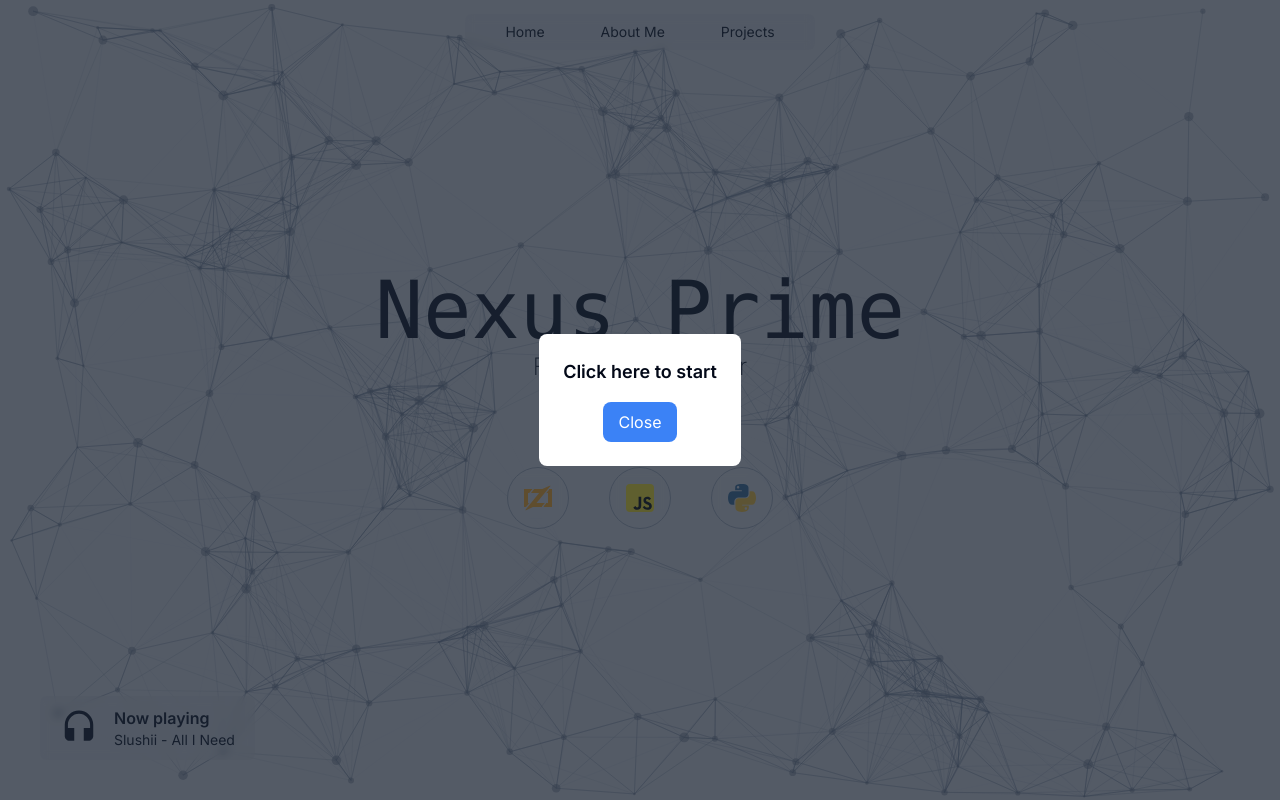
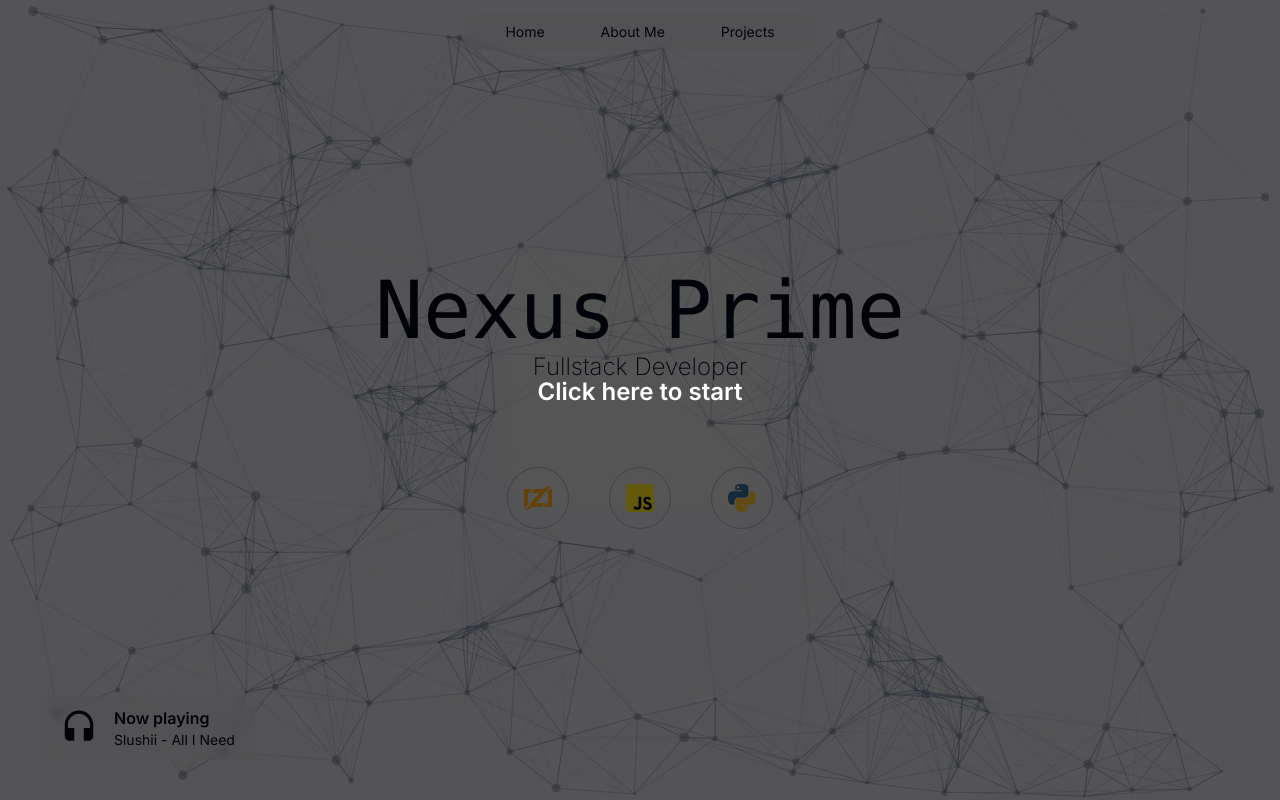
Before and after one commit to nexusprime-here/portfolio, a Next.js app: page / in a window 1280 px wide. Built offline with nearby package versions, Linux system fonts and the light colour scheme.

Commit message:
changes on modal

```diff
--- a/src/components/StartModal.tsx
+++ b/src/components/StartModal.tsx
@@ -11,19 +11,11 @@ function StartModal() {
 
   return (
     <div
-      className={`fixed top-0 left-0 w-full h-full flex justify-center items-center bg-gray-800 bg-opacity-70 z-50 ${
+      className={`fixed top-0 left-0 w-full h-full flex justify-center items-center bg-black bg-opacity-60 z-[60] ${
         isOpen ? 'block' : 'hidden'
       }`}
     >
-      <div className="bg-white p-6 rounded-lg text-center">
-        <p className="text-lg font-semibold mb-4">Click here to start</p>
-        <button
-          onClick={closeModal}
-          className="px-4 py-2 bg-blue-500 text-white rounded-lg hover:bg-blue-600"
-        >
-          Close
-        </button>
-      </div>
+        <p className="text-2xl font-semibold mb-4 text-white">Click here to start</p>
     </div>
   );
 }
```
